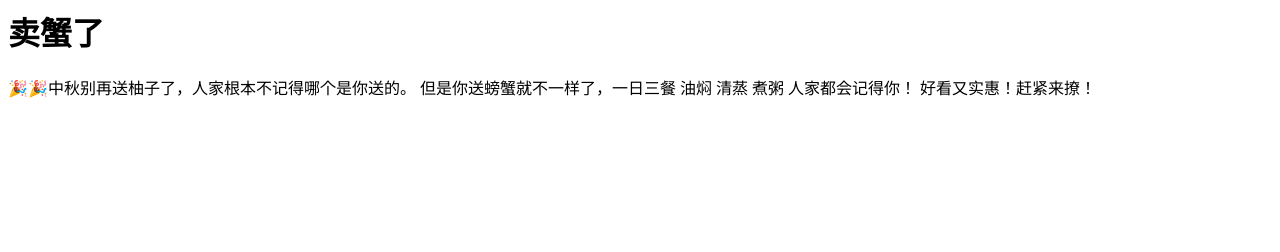
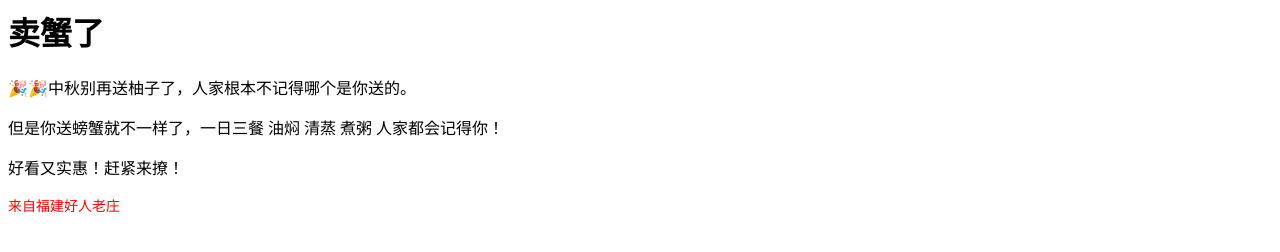
Before and after one commit to yangmiLS/yangm.github.io, a plain HTML site: page index.html in a window 1280 px wide. Drawn offline with Linux system fonts and the light colour scheme.

Commit message:
Update index.html

```diff
--- a/index.html
+++ b/index.html
@@ -9,9 +9,12 @@
 
 <body>
 <h1>卖蟹了</h1>
-<p>🎉🎉中秋别再送柚子了，人家根本不记得哪个是你送的。
-但是你送螃蟹就不一样了，一日三餐 油焖 清蒸 煮粥 人家都会记得你！
-	好看又实惠！赶紧来撩！</p>
-<div style="font-size:14px; color:#F00>来自福建好人老庄</div>
+<p>🎉🎉中秋别再送柚子了，人家根本不记得哪个是你送的。</p>
+
+<p>但是你送螃蟹就不一样了，一日三餐 油焖 清蒸 煮粥 人家都会记得你！</p>
+
+<p>好看又实惠！赶紧来撩！</p>
+
+<div style="font-size:14px; color:#F00">来自福建好人老庄</div>
 </body>
 </html>
```
